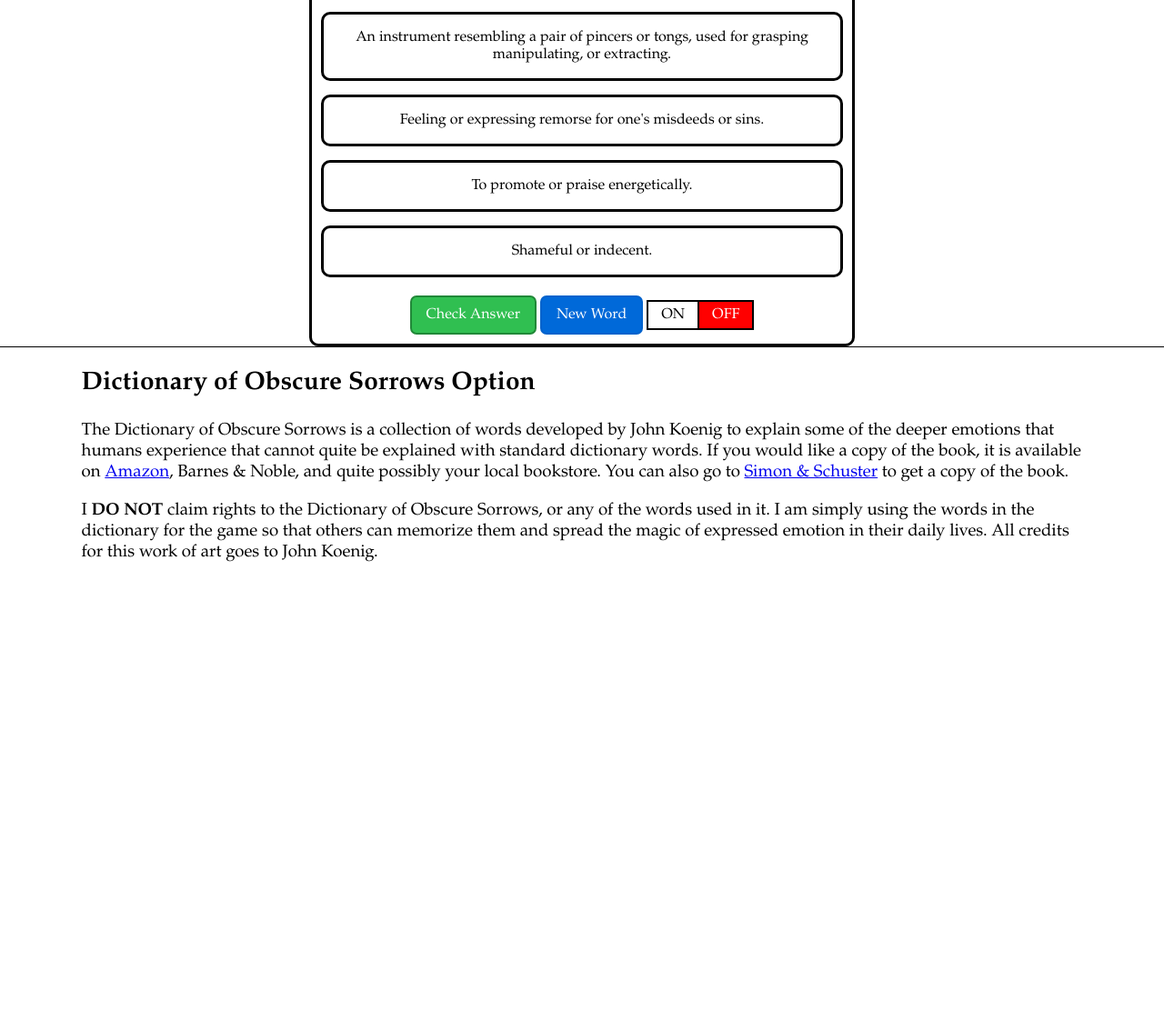
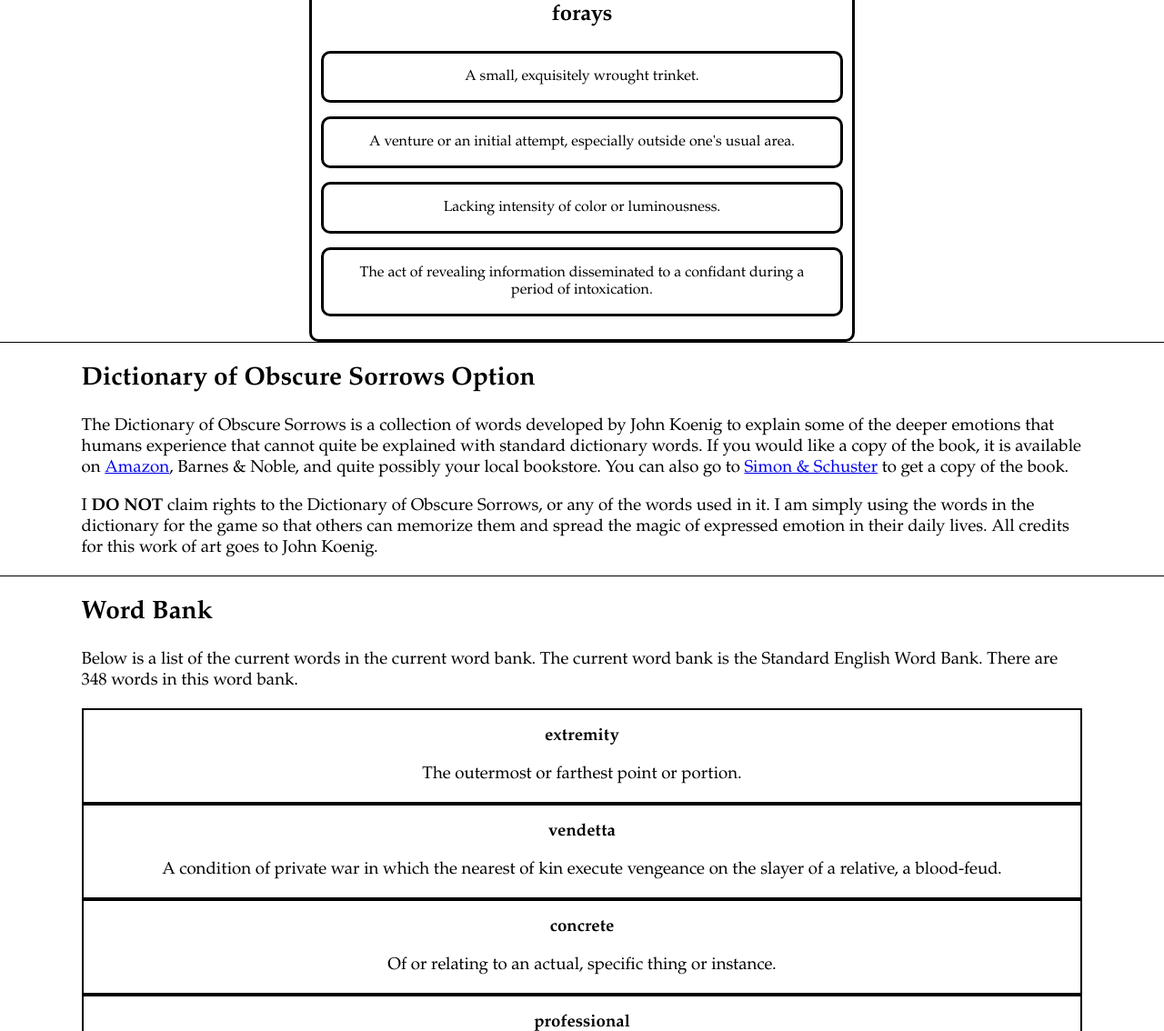
Before and after one commit to Matty67889/personal-website, a plain HTML site: page MCDefGame.html in a window 1280 px wide. Shown: the part 891-2025 px from the top of the page at 91% size. Before the commit the page ends 1529 px from the top, so only its background shows below. Drawn offline with Linux system fonts and the light colour scheme.

```diff
--- a/MCDefGame.html
+++ b/MCDefGame.html
@@ -42,6 +42,9 @@
 		<a class = "skip-content-link" href = "#doos-option">
 			Skip to Dictionary of Obscure Sorrows Option
 		</a>
+		<a class = "skip-content-link" href = "#wordbank-display">
+			Skip to Word Bank
+		</a>
 
 		<!-- Header -->
 		<header id = "header">
@@ -83,6 +86,26 @@
 			<section id = "game">
 				<!-- Answer Form -->
 				<form class = "def-game" id = "question1">
+					<!-- Button Container -->
+					<div class = "button-container">
+						<button class = "ui-component ui-button submit-button" type = "button" onclick = "checkAnswer();">
+							Check Answer
+						</button>
+						<button class = "ui-component ui-button check-button" type = "button" onclick = "generateNewQuiz();">
+							New Word
+						</button>
+
+						<input type = "checkbox" id = "wordbank-switch" />
+						<label for = "wordbank-switch" class = "wordbank-switch-toggler" onclick = "toggleWordBank();">
+							<div class = "ui-component on-switch">
+								ON
+							</div>
+							<div class = "ui-component off-switch">
+								OFF
+							</div>
+						</label>
+					</div>
+
 					<div class = "form-title">
 						<p class = "target-word bold" id = "word"></p>
 					</div>
@@ -106,26 +129,6 @@
 						<input type = "radio" name = "choices" value = "4" />
 						<div class = "definition"></div>
 					</label>
-
-					<!-- Button Container -->
-					<div class = "button-container">
-						<button class = "ui-component ui-button submit-button" type = "button" onclick = "checkAnswer();">
-							Check Answer
-						</button>
-						<button class = "ui-component ui-button check-button" type = "button" onclick = "generateNewQuiz();">
-							New Word
-						</button>
-
-						<input type = "checkbox" id = "wordbank-switch" />
-						<label for = "wordbank-switch" class = "wordbank-switch-toggler" onclick = "toggleWordBank();">
-							<div class = "ui-component on-switch">
-								ON
-							</div>
-							<div class = "ui-component off-switch">
-								OFF
-							</div>
-						</label>
-					</div>
 
 					<!-- Feedback Message -->
 					<div id = "feedback-msg"></div>
@@ -154,6 +157,16 @@
 					daily lives. All credits for this work of art goes to John Koenig.
 				</p>
 			</section>
+
+			<section id = "wordbank-display">
+				<h2>Word Bank</h2>
+				<p>
+					Below is a list of the current words in the current word bank. The
+					current word bank is the <span id = "chosen-wordbank"></span>. There
+					are <span id = "word-count"></span> words in this word bank.
+				</p>
+				<div id = "wordgrid" class = "wordgrid"></div>
+			</section>
 		</main>
 	</body>
 </html>
--- a/resources/css/mc-def-game.css
+++ b/resources/css/mc-def-game.css
@@ -16,6 +16,7 @@
   7. component styles
     7a. button styles
     7b. WordBank switch styles
+    7c. Word grid item styles
   8. feedback messsage styles
   9. skip content syles
 */
@@ -234,11 +235,6 @@
   ===========
 */
 /* Button Styling */
-.button-container
-{
-  margin-top: 20px;
-}
-
 .ui-component
 {
   font-family: var(--choice-font);
@@ -348,6 +344,35 @@
 
 /*
   ===========
+  7c. Word grid item styles
+  ===========
+*/
+.wordgrid
+{
+  /* max number of columns in grid */
+  --max-columns: 4;
+  display: grid;
+  width: calc(100% / 3))
+  grid-template-columns: repeat(auto-fit, minmax(max(calc(100% / var(--max-columns))), 1fr));
+  /* grid-gap: 1em; */
+}
+
+.wordgrid-item
+{
+  /* margin-bottom: 4em; */
+
+  text-align: center;
+
+  border: 2px solid black;
+}
+
+.wordgrid-item .word
+{
+  font-weight: bold;
+}
+
+/*
+  ===========
   8. feedback message syles
   ===========
 */
--- a/resources/js/mc-def-game.js
+++ b/resources/js/mc-def-game.js
@@ -8,6 +8,9 @@
   wordToDefine = document.getElementById("word");
   wordBankSwitch = document.getElementById("wordbank-switch");
   feedbackMsg = document.getElementById("feedback-msg");
+  chosenWordBank = document.getElementById("chosen-wordbank");
+  wordCount = document.getElementById("word-count");
+  wordGrid = document.getElementById("wordgrid");
 
   // the number of choices that the user can pick from in the game
   NUM_CHOICES = 4;
@@ -189,6 +192,30 @@
   }
 }
 
+function generateWordBankGrid()
+{
+  wordGrid.innerHTML = "";
+
+	for (let idx = 0; idx < currentWordBank.getLength(); idx++)
+  {
+    containerDiv = document.createElement("div");
+    containerDiv.className = "wordgrid-item";
+
+    newWord = document.createElement("p");
+    newWord.className = "word";
+    newWord.innerHTML = currentWordBank.getWord(idx).getName();
+
+    newDef = document.createElement("p");
+    newDef.className = "def";
+    newDef.innerHTML = currentWordBank.getWord(idx).getDefinition();
+
+    containerDiv.appendChild(newWord);
+    containerDiv.appendChild(newDef);
+
+    wordGrid.appendChild(containerDiv);
+  }
+}
+
 /**
  * Sends output to the screen.
  *
@@ -198,6 +225,22 @@
 function display()
 {
   wordToDefine.innerHTML = targetWord.getName();
-  // createRandomDefinitions();
   displayDefinitions();
+  // updates which wordbank words are being generated from in the "Word Bank"
+  // section
+  if (currentWordBank === standardWordBank)
+  {
+    chosenWordBank.innerHTML = "Standard English Word Bank";
+  }
+  else
+  {
+    if (currentWordBank === doosWordBank)
+    {
+      chosenWordBank.innerHTML = "Dictionary of Obscure Sorrows Word Bank";
+    }
+  }
+
+  // updates the count for the current word bank in the "Word Bank" section
+  wordCount.innerHTML = currentWordBank.getLength();
+  generateWordBankGrid();
 }
--- a/resources/js/wordgames.js
+++ b/resources/js/wordgames.js
@@ -377,6 +377,7 @@
 	"ontological;Of or relating to essence or the nature of being.",
 	"idiosyncrasy;A structural or behavioral characteristic peculiar to an individual or group.",
 	"nomophobia;Fear of being without access to a working cell phone.",
+	"sychophant;a person who uses flattery to win favour from individuals wielding influence."
 ];
 
 DOOSWORDBANK =
```
Also changed, not shown: resources/js/WordBank.js (+1 -51 lines).
